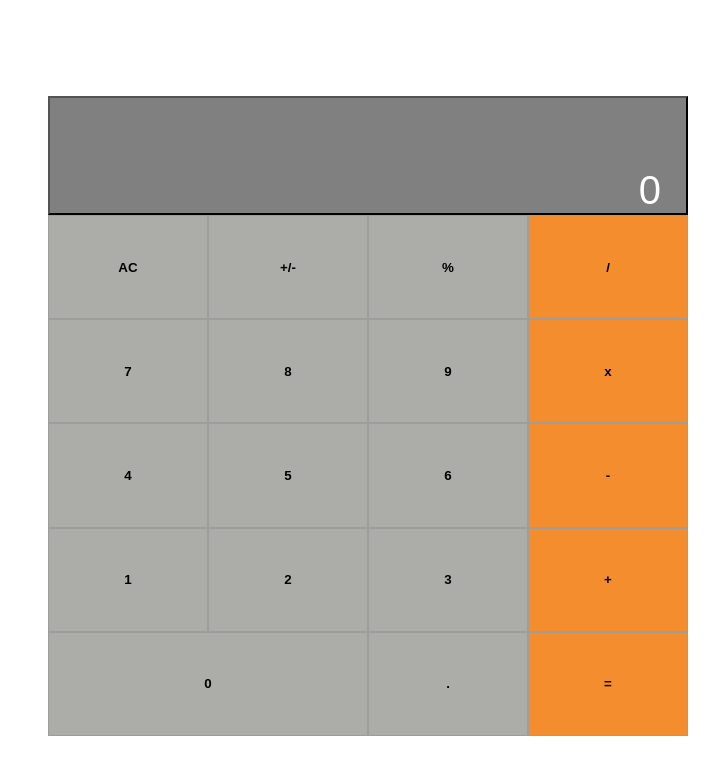
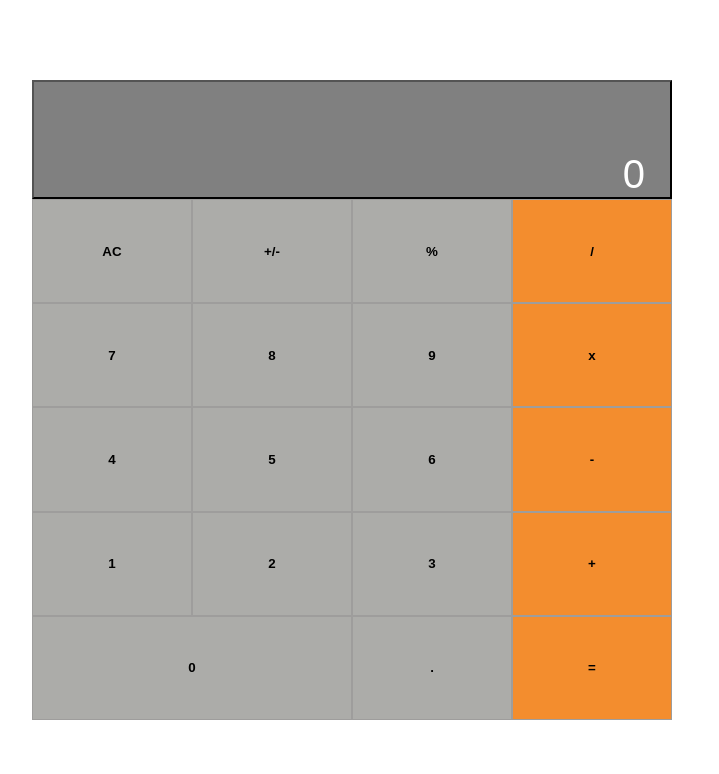
Before and after one commit to eerapheal/my-math-apps, a React (Create React App) app: page / in a window 1280 px wide. Shown: the top 774 px of the page, without its empty margins (288-1007 px from the left). Built offline with nearby package versions, Linux system fonts and the light colour scheme; the HTML template or start-up script is replaced by a standard one.

Commit message:
Container div centered

```diff
--- a/src/component/logic/operate.js
+++ b/src/component/logic/operate.js
@@ -1,5 +1,6 @@
+/* eslint-disable */
 import Big from 'big.js';
-
+/* eslint-enable */
 export default function operate(numberOne, numberTwo, operation) {
   const one = Big(numberOne);
   const two = Big(numberTwo);
--- a/src/index.css
+++ b/src/index.css
@@ -24,7 +24,7 @@ body {
 .container {
   height: 80vh;
   width: 80vh;
-  padding: 1rem;
+  place-content: center;
 }
 
 .mainDiv {
```
